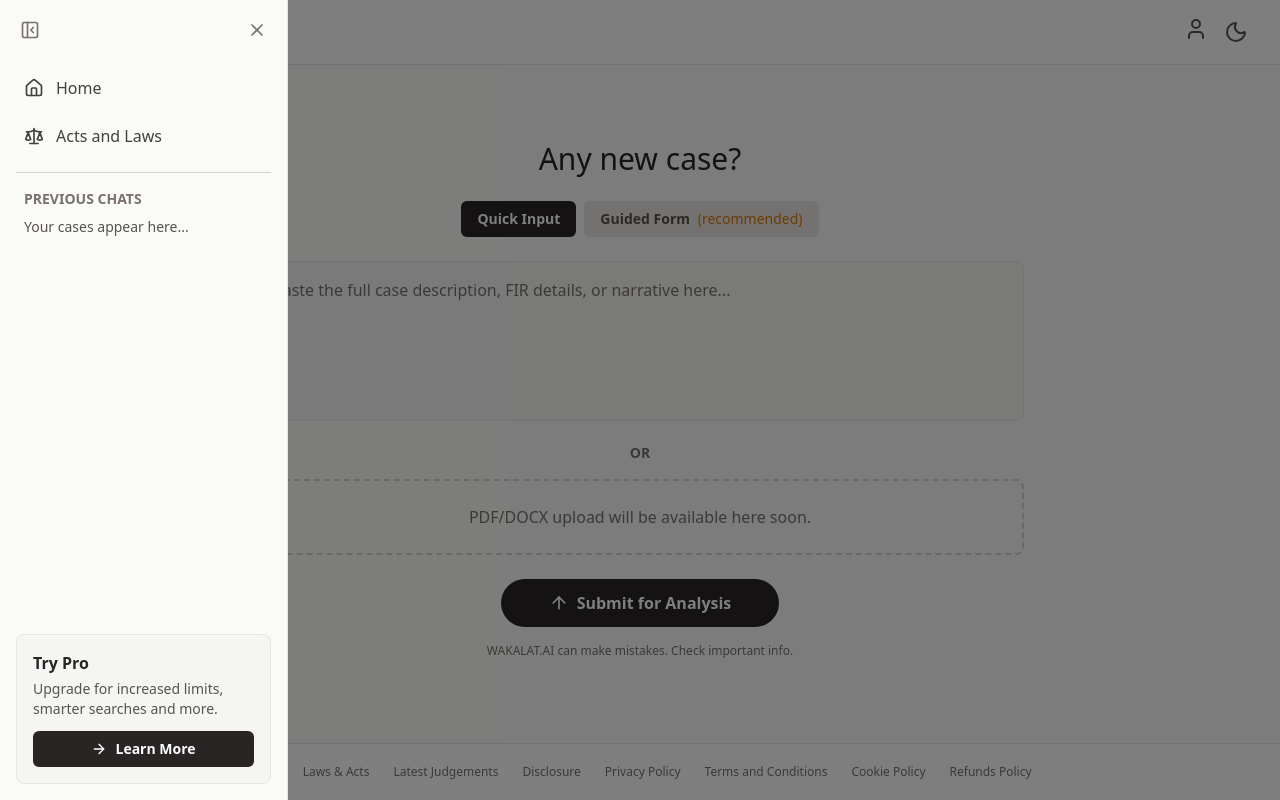
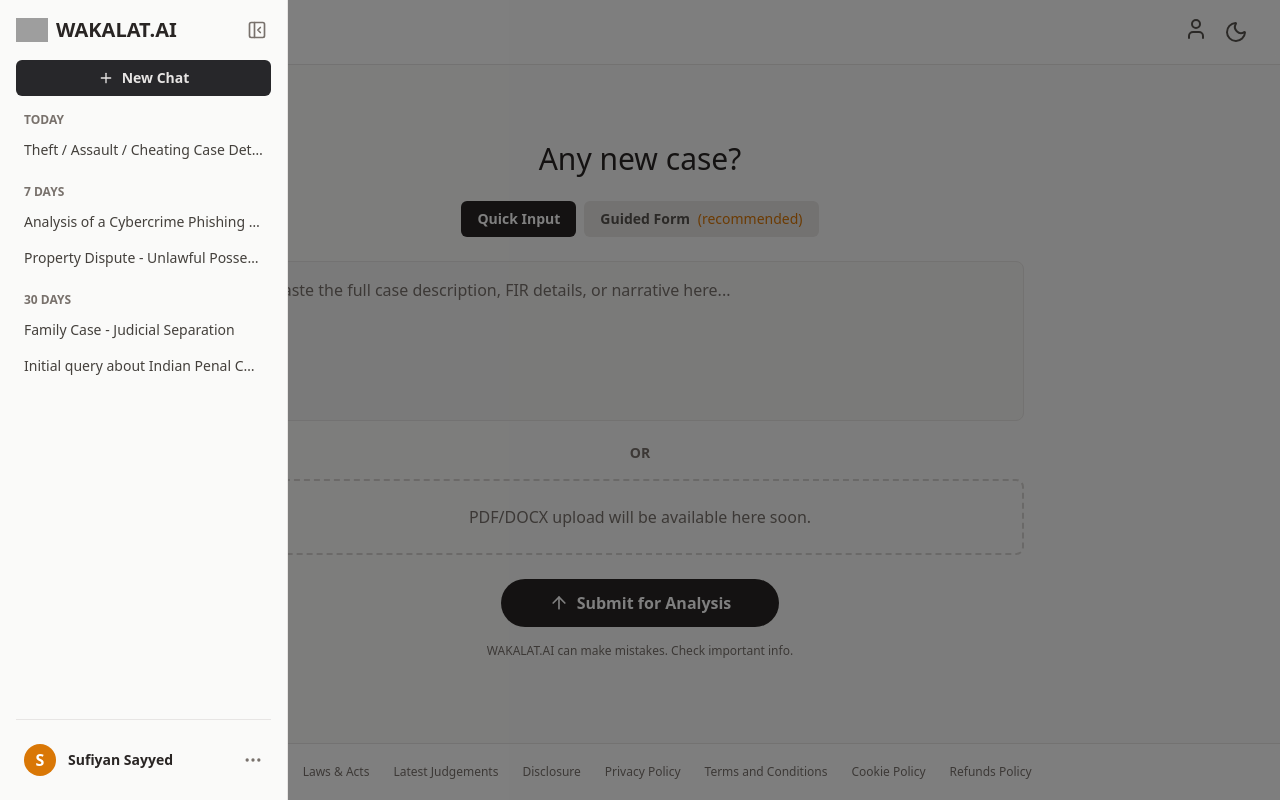
Before and after one commit to sufiyansayyed19/Wakalat_AI_frontend, a Next.js app: page / in a window 1280 px wide. Both pictures are taken after a click on the button 44 px from the left and 32 px from the top of the page. Built offline with nearby package versions, Linux system fonts and the light colour scheme; grey boxes are pictures that could not be loaded.

Commit message:
Sidebar components updated'

```diff
--- a/src/components/Sidebar.tsx
+++ b/src/components/Sidebar.tsx
@@ -1,65 +1,90 @@
-'use client'; // Required for the hook
+'use client';
+
+import { motion } from 'framer-motion';
 import Link from 'next/link';
-import { Home, Scale, PanelLeftClose, X, ArrowRight } from 'lucide-react';
 import { useSidebarStore } from '../store/sidebarStore';
+import { Plus, PanelLeftClose, MoreHorizontal } from 'lucide-react';
+import Image from 'next/image';
+
+const sidebarVariants = {
+  open: { x: 0, transition: { type: 'spring', stiffness: 300, damping: 40 } },
+  closed: { x: '-100%', transition: { type: 'spring', stiffness: 300, damping: 40 } },
+};
+
+const chatHistory = {
+  "Today": ["Theft / Assault / Cheating Case Details"],
+  "7 Days": ["Analysis of a Cybercrime Phishing Incident", "Property Dispute - Unlawful Possession"],
+  "30 Days": ["Family Case - Judicial Separation", "Initial query about Indian Penal Code"],
+};
 
 const Sidebar = () => {
-  const { isOpen, close } = useSidebarStore();
-
-  const mainLinks = [
-    { icon: <Home size={20} />, text: 'Home' },
-    { icon: <Scale size={20} />, text: 'Acts and Laws' },
-  ];
-
-  // This adds a smooth transition effect
-  const sidebarClasses = `
-    fixed top-0 left-0 h-full w-72 bg-stone-50 dark:bg-zinc-900 border-r border-stone-200 dark:border-zinc-800
-    z-50 flex flex-col p-4 transition-transform duration-300 ease-in-out
-    ${isOpen ? 'translate-x-0' : '-translate-x-full'}
-  `;
+  const { isOpen, close } = useSidebarStore(); // Get the 'close' function from the store
 
   return (
-    <aside className={sidebarClasses}>
-      {/* Sidebar Header */}
-      <div className="flex items-center justify-between mb-6">
-        <button onClick={close} className="p-1 text-stone-500 dark:text-stone-400 hover:text-stone-800 dark:hover:text-stone-100">
+    <motion.aside
+      variants={sidebarVariants}
+      initial="closed"
+      animate="open"
+      exit="closed"
+      className="fixed top-0 left-0 h-full w-72 bg-stone-50 dark:bg-zinc-900 border-r border-stone-200 dark:border-zinc-800 z-50 flex flex-col"
+    >
+      <div className="p-4 flex flex-col h-full">
+        <div className="flex items-center justify-between mb-4">
+          <Link href="/" className="flex items-center gap-2">
+            <Image src="/brown_logo.png" alt="Logo" width={32} height={32} className="block dark:hidden" />
+            <Image src="/white_logo.png" alt="Logo" width={32} height={32} className="hidden dark:block" />
+            <span className="text-xl font-bold text-stone-800 dark:text-stone-200">WAKALAT.AI</span>
+          </Link>
+          {/* --- THIS IS THE CHANGE --- */}
+          {/* It's now a button that calls the 'close' function */}
+          <button
+            onClick={close}
+            className="p-1 text-stone-500 dark:text-stone-400 hover:text-stone-800 dark:hover:text-stone-100"
+          >
             <PanelLeftClose size={20} />
-        </button>
-        <button onClick={close} className="p-1 text-stone-500 dark:text-stone-400 hover:text-stone-800 dark:hover:text-stone-100">
-          <X size={20} />
           </button>
         </div>
 
-      {/* Main Navigation */}
-      <nav className="flex flex-col gap-2">
-        {mainLinks.map((link) => (
-          <a href="#" key={link.text} className="flex items-center gap-3 p-2 rounded-md text-stone-700 dark:text-stone-300 hover:bg-stone-200 dark:hover:bg-zinc-800 transition-colors">
-            {link.icon}
-            <span className="font-medium">{link.text}</span>
-          </a>
+        {/* ... (rest of the sidebar remains the same) ... */}
+        <Link
+          href="/coming-soon"
+          className="flex items-center gap-2 w-full justify-center mb-4 px-4 py-2 bg-zinc-800 text-stone-200 rounded-md text-sm font-semibold hover:bg-zinc-700 transition-colors"
+        >
+          <Plus size={16} />
+          New Chat
+        </Link>
+
+        <nav className="flex-grow overflow-y-auto -mr-2 pr-2">
+          {Object.entries(chatHistory).map(([group, chats]) => (
+            <div key={group} className="mb-4">
+              <h3 className="px-2 mb-1 text-xs font-semibold text-stone-500 dark:text-stone-400 uppercase">{group}</h3>
+              {chats.map((title) => (
+                <Link
+                  href="/coming-soon"
+                  key={title}
+                  className="block p-2 text-sm text-stone-700 dark:text-stone-300 rounded-md hover:bg-stone-200 dark:hover:bg-zinc-800 truncate"
+                >
+                  {title}
+                </Link>
+              ))}
+            </div>
           ))}
         </nav>
 
-      <hr className="my-4 border-stone-300 dark:border-zinc-700" />
-
-      {/* Previous Chats / All Cases */}
-      <div className="flex-grow">
-        <h3 className="px-2 mb-2 text-sm font-semibold text-stone-500 dark:text-stone-400 uppercase">PREVIOUS CHATS</h3>
-        <p className="px-2 text-sm text-stone-600 dark:text-stone-500">Your cases appear here...</p>
+        <div className="mt-auto border-t border-stone-200 dark:border-zinc-700 pt-4">
+          <Link
+            href="/coming-soon"
+            className="flex items-center gap-3 w-full p-2 rounded-md hover:bg-stone-200 dark:hover:bg-zinc-800"
+          >
+            <div className="w-8 h-8 rounded-full bg-amber-600 flex items-center justify-center font-bold text-white">
+              S
             </div>
-
-      {/* Upgrade Section */}
-      <div className="mt-auto bg-stone-100 dark:bg-zinc-800 border border-stone-200 dark:border-zinc-700 rounded-lg p-4">
-        <h4 className="font-bold text-stone-800 dark:text-stone-200">Try Pro</h4>
-        <p className="text-sm text-stone-600 dark:text-stone-400 my-1">Upgrade for increased limits, smarter searches and more.</p>
-        <Link href="/coming-soon"
-            className="flex items-center gap-2 w-full justify-center mt-3 px-4 py-2 bg-stone-800 dark:bg-stone-200 text-white dark:text-stone-800 rounded-md text-sm font-semibold hover:bg-stone-900 dark:hover:bg-white transition-colors"
-          >
-          <ArrowRight size={16} />
-          Learn More
+            <span className="font-semibold text-sm text-stone-800 dark:text-stone-200">Sufiyan Sayyed</span>
+            <MoreHorizontal size={20} className="ml-auto text-stone-500 dark:text-stone-400" />
           </Link>
         </div>
-    </aside>
+      </div>
+    </motion.aside>
   );
 };
 
```
Lines whose indentation alone changed are shown as unchanged.
